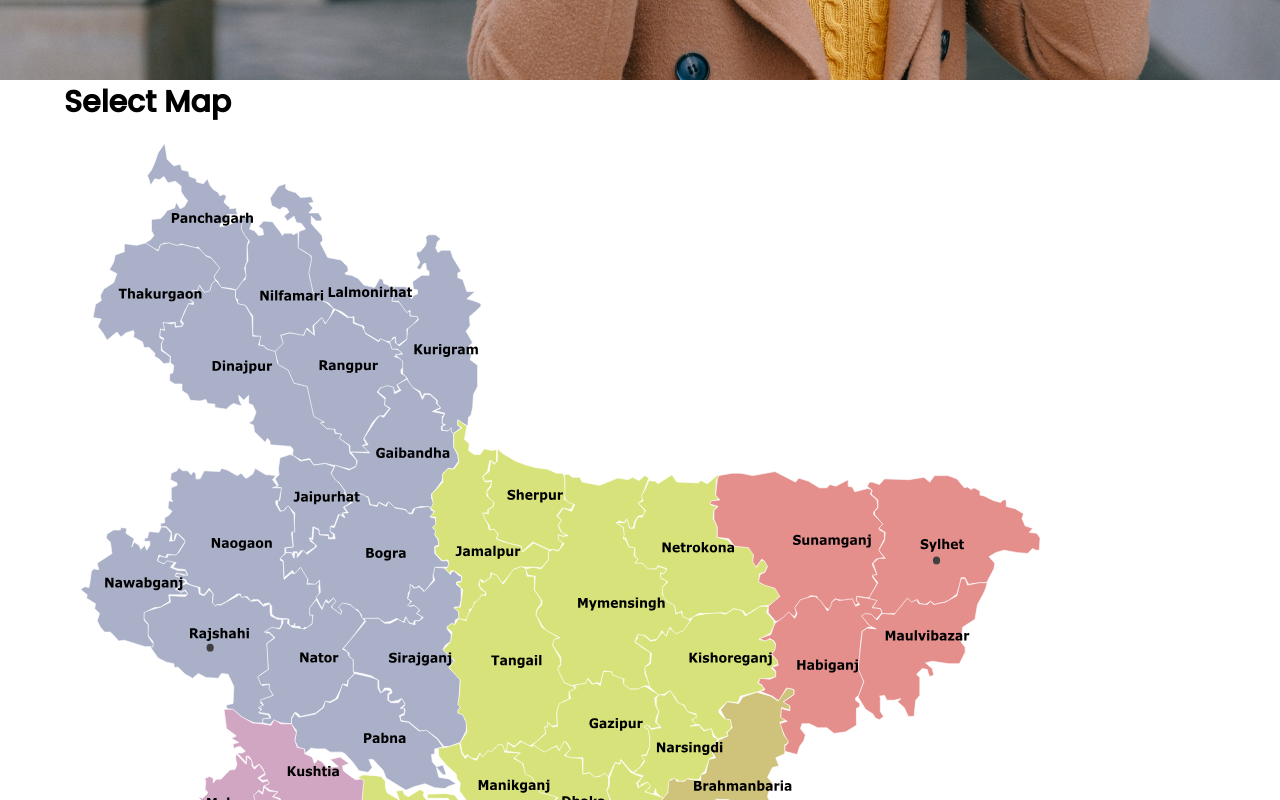
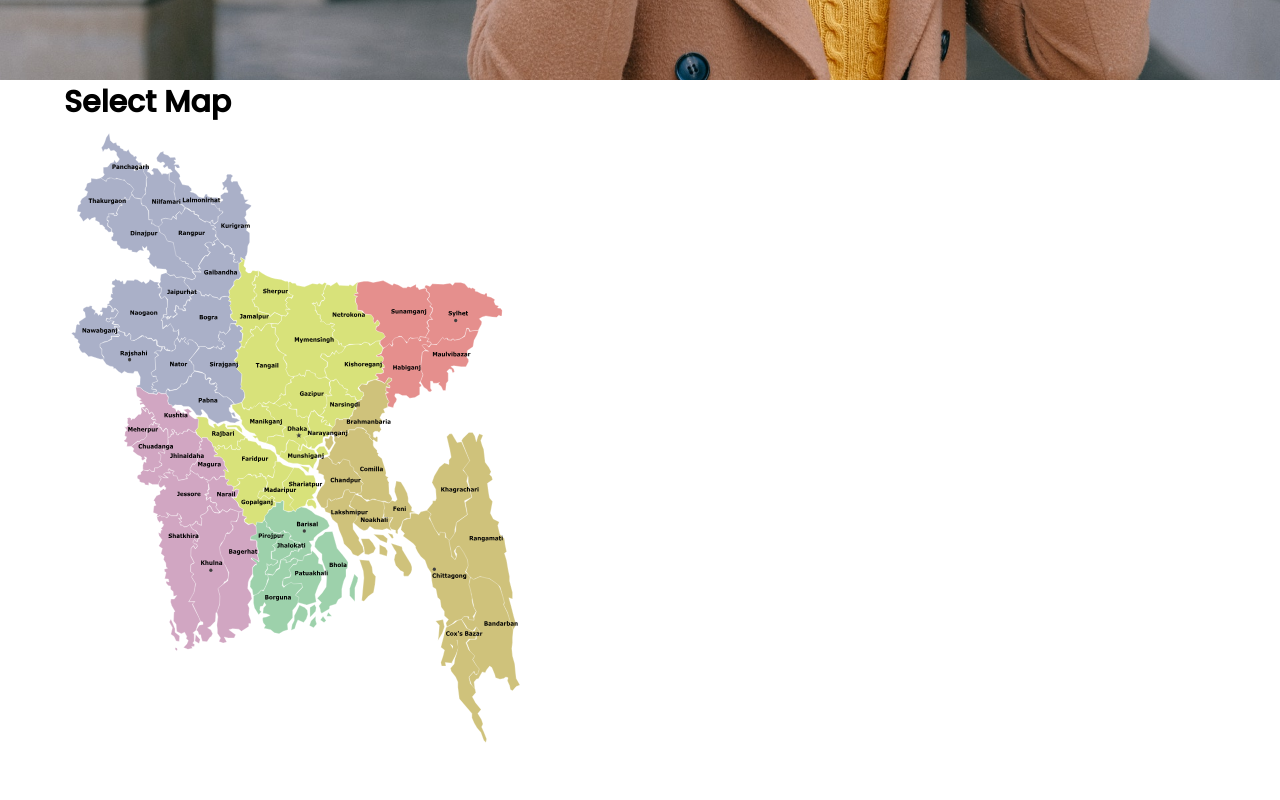
Before and after one commit to saroven/city-doctor, a plain HTML site: page index.html in a window 1280 px wide. Shown: the part 720-1520 px from the top of the page. Drawn offline with Linux system fonts and the light colour scheme; a web font is replaced by a local one.

Commit message:
fixes few designs

```diff
--- a/style.css
+++ b/style.css
@@ -93,9 +93,9 @@ nav ul li {
 }
 
 svg {
-   min-height: 80vh;
-   width: 90%;
-   margin: auto;
+   max-height: 80vh;
+   /* width: 90%;
+   margin: auto; */
 }
 @media screen and (max-width: 800px) {
    html {
```
